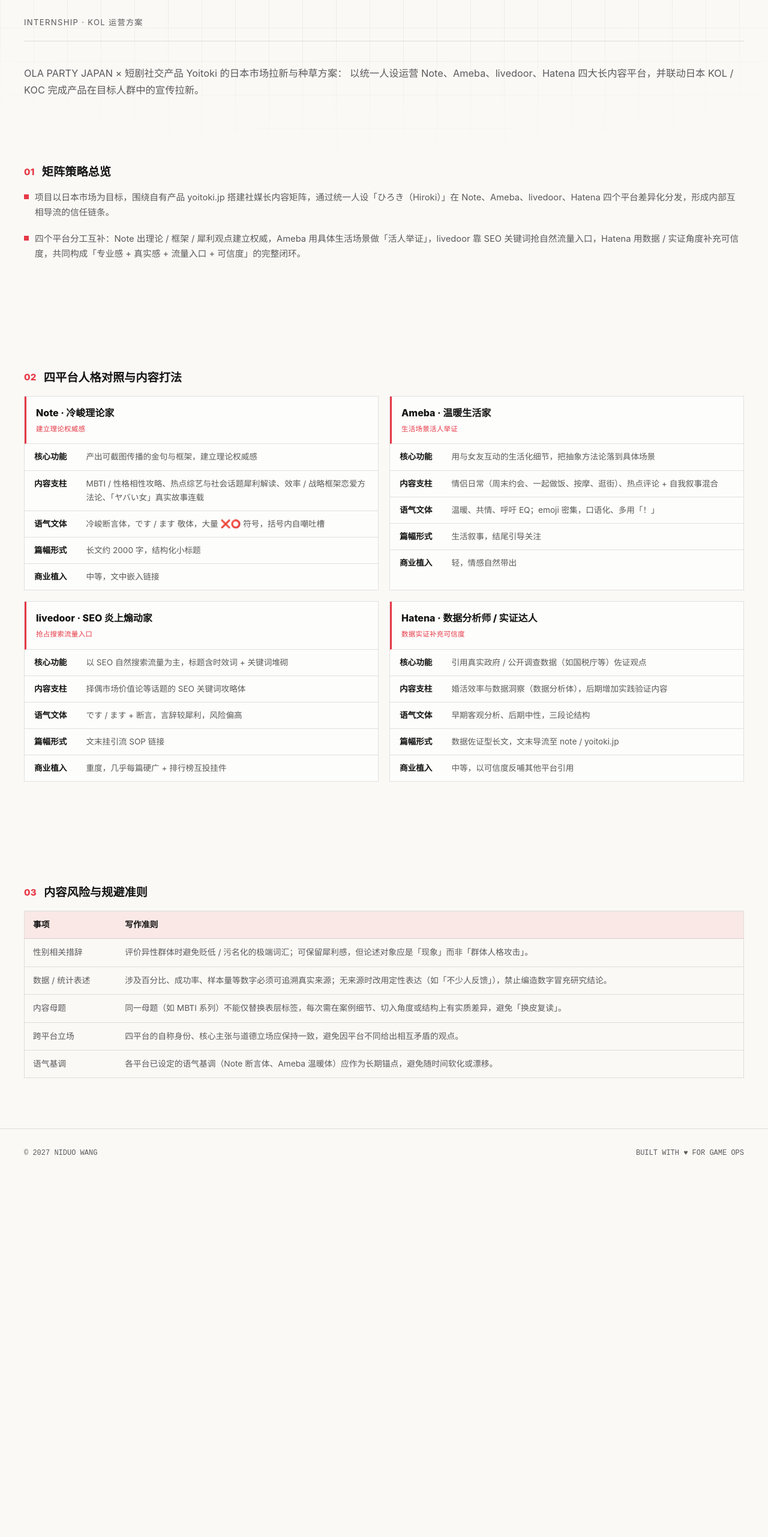
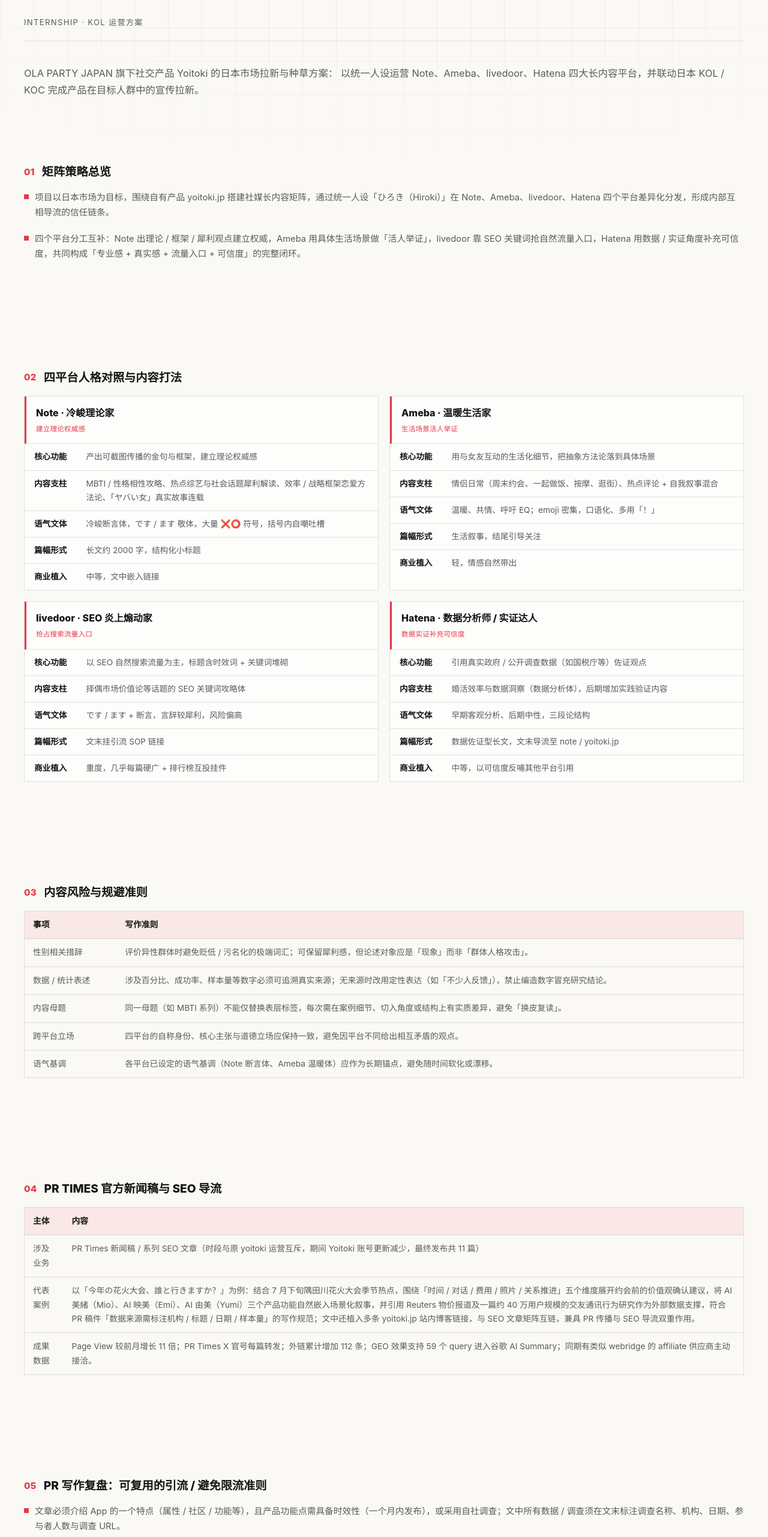
Before and after one commit to carolinewang0321-stack/projects-ver.1.3, a React (Vite) app: page /kol-plan in a window 1280 px wide. Shown: the part 235-2797 px from the top of the page at 60% size. Before the commit the page ends 2198 px from the top, so only its background shows below. Built offline with nearby package versions, Linux system fonts and the light colour scheme; a web font is replaced by a local one.

Commit message:
feat: 完善社媒KOL运营方案子页面并纠正Yoitoki措辞
Coze-Commit-Type: user
Coze-User-ID: 4386409214906788
Coze-Conversation-ID: 13002131

```diff
--- a/src/pages/KolPlan.tsx
+++ b/src/pages/KolPlan.tsx
@@ -78,7 +78,7 @@ export default function KolPlan() {
   return (
     <PageShell back="/" title="社媒 KOL 长内容平台运营方案" sub="INTERNSHIP · KOL 运营方案">
       <p className="lead reveal">
-        OLA PARTY JAPAN × 短剧社交产品 Yoitoki 的日本市场拉新与种草方案：
+        OLA PARTY JAPAN 旗下社交产品 Yoitoki 的日本市场拉新与种草方案：
         以统一人设运营 Note、Ameba、livedoor、Hatena 四大长内容平台，并联动日本 KOL / KOC 完成产品在目标人群中的宣传拉新。
       </p>
 
@@ -121,6 +121,54 @@ export default function KolPlan() {
           </table>
         </div>
       </section>
+
+      <section className="section">
+        <h3 className="detail-sec-title reveal"><span className="rd mono">{next()}</span> PR TIMES 官方新闻稿与 SEO 导流</h3>
+        <div className="table-wrap reveal">
+          <table className="pay-table">
+            <thead><tr><th>主体</th><th>内容</th></tr></thead>
+            <tbody>
+              <tr><td>涉及业务</td><td>PR Times 新闻稿 / 系列 SEO 文章（时段与原 yoitoki 运营互斥，期间 Yoitoki 账号更新减少，最终发布共 11 篇）</td></tr>
+              <tr><td>代表案例</td><td>以「今年の花火大会、誰と行きますか？」为例：结合 7 月下旬隅田川花火大会季节热点，围绕「时间 / 对话 / 费用 / 照片 / 关系推进」五个维度展开约会前的价值观确认建议，将 AI 美緒（Mio）、AI 映美（Emi）、AI 由美（Yumi）三个产品功能自然嵌入场景化叙事，并引用 Reuters 物价报道及一篇约 40 万用户规模的交友通讯行为研究作为外部数据支撑，符合 PR 稿件「数据来源需标注机构 / 标题 / 日期 / 样本量」的写作规范；文中还植入多条 yoitoki.jp 站内博客链接，与 SEO 文章矩阵互链，兼具 PR 传播与 SEO 导流双重作用。</td></tr>
+              <tr><td>成果数据</td><td>Page View 较前月增长 11 倍；PR Times X 官号每篇转发；外链累计增加 112 条；GEO 效果支持 59 个 query 进入谷歌 AI Summary；同期有类似 webridge 的 affiliate 供应商主动接洽。</td></tr>
+            </tbody>
+          </table>
+        </div>
+      </section>
+
+      <section className="section">
+        <h3 className="detail-sec-title reveal"><span className="rd mono">{next()}</span> PR 写作复盘：可复用的引流 / 避免限流准则</h3>
+        <ul className="dot-list reveal">
+          <li>文章必须介绍 App 的一个特点（属性 / 社区 / 功能等），且产品功能点需具备时效性（一个月内发布），或采用自社调查；文中所有数据 / 调查须在文末标注调查名称、机构、日期、参与者人数与调查 URL。</li>
+          <li>文章需援引 2 个第三方数据说明观点并包含数据分析；标题尽可能含有「AI」字样，更利于引流与转载。</li>
+          <li>配图 / 封面不得含争议语句或「No.1」等绝对化用语，否则会被撤稿；文章中必须包含企业在 PR Times 注册的企业名，否则会被限流。</li>
+          <li>可发布其他语言文章，但必须附日文翻译且日文至少占 50%，否则易被限流 / 撤稿；一个账户可为同一篇文章无限点赞，点赞量与观看量无直接关系。</li>
+          <li>面临困难：若既无新功能也无自社调查怎么办？→ 自创社媒事件：A. 发布 campaign 创作新鲜事（如七夕最佳约会地点投票话题）；B. 官宣产品推出「恋活婚活研究实验室」；C. 撰写自社调查并补充问卷 / 数据。</li>
+        </ul>
+      </section>
+
+      <section className="section">
+        <h3 className="detail-sec-title reveal"><span className="rd mono">{next()}</span> AI 生成内容质量评估（日语学习 App）</h3>
+        <p className="lead reveal">
+          参与公司孵化的日语学习类新产品项目（周期 3-4 周）：针对 AI 生成的日语学习文章进行人工评分，评分结果用于模型微调及内容团队质量监控报表。
+        </p>
+        <ul className="dot-list reveal">
+          <li>内容范围：覆盖恋爱乙女游戏、Chiikawa、少女漫画、推理小说、秘境探访等六至七个主题，难度覆盖 N5-N1 全阶段，评估文章达数百篇。</li>
+          <li>评分方式：以「可读性 / 吸引力」为核心的粗粒度维度（「让人想读」到「完全读不懂 / 读不下去」），结合语法、内容、设定、逻辑等角度综合判断；与同组实习生评分标准自然一致，无需专门校准。</li>
+        </ul>
+        <div className="table-wrap reveal">
+          <table className="pay-table">
+            <thead><tr><th>归纳的问题</th><th>规律与优化方向</th></tr></thead>
+            <tbody>
+              <tr><td>题材与文体适配</td><td>秘境探访类倾向短句 + である体，规避语法风险但削弱历史 / 故事题材的文学质感；部分文章「叙述体 / 敬体」混用不一致</td></tr>
+              <tr><td>AI 用词失真</td><td>AI 易混淆中日汉字 / 繁简字（如误将「穴場」写成「小众秘境」），为后续 prompt 优化提供修正方向</td></tr>
+              <tr><td>叙事逻辑漏洞</td><td>短篇推理小说结局仓促、人物逻辑前后矛盾；长篇完整度更高，说明 AI 在短文本内伏笔与收束能力有限</td></tr>
+              <tr><td>模板化倾向</td><td>秘境探访类结构高度雷同（固定导入 + 历史介绍），环境描写扎实但人物个性缺失，同质化、可读性下降</td></tr>
+              <tr><td>题材适配度差异</td><td>Chiikawa 类缺乏中心思想时即便描写细腻也「用力过猛」；少女漫画贴近日常语体，语言难度与题材调性配合度最高</td></tr>
+            </tbody>
+          </table>
+        </div>
+      </section>
     </PageShell>
   );
 }
```
Also changed, not shown: assets/image_20260915130212632.png (added).
